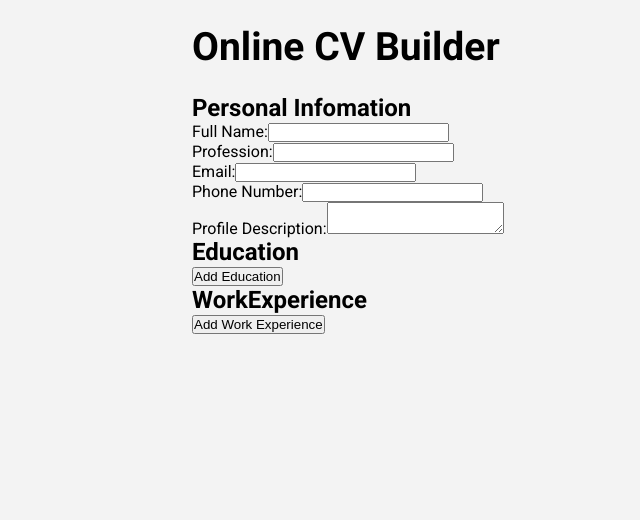
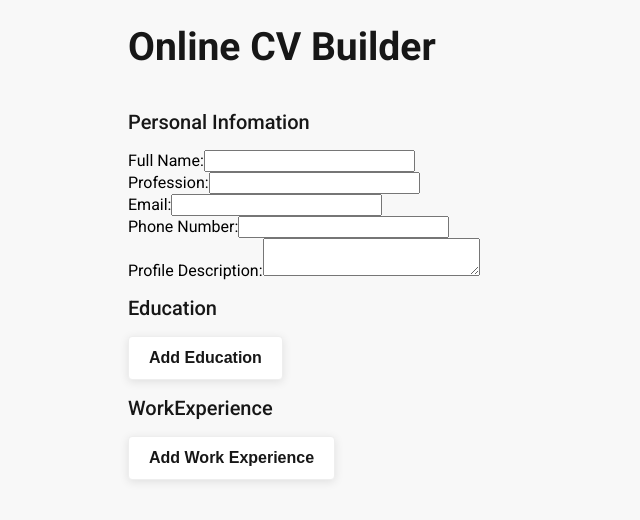
Before and after one commit to mark-akom/cv-builder, a React (Create React App) app: page / in a window 1280 px wide. Shown: the top 520 px of the page, without its empty margins (0-640 px from the left). Built offline with nearby package versions, Linux system fonts and the light colour scheme.

Commit message:
Style add button and section headings

```diff
--- a/src/styles/app.css
+++ b/src/styles/app.css
@@ -9,7 +9,11 @@
 :root {
     --body-font-size: 1rem;
     --heading-font-size: 2.441rem;
-    --app-bg-color: #f3f3f3;
+    --app-bg-color: #f8f8f8;
+    --body-text-color: #454545;
+    --heading-text-color: #171717;
+    --field-border-color: #eeeeee;
+    --section-heading-size: 1.25rem;
 }
 
 html {
@@ -18,8 +22,12 @@ html {
     background-color: var(--app-bg-color);
 }
 
+input, textarea , button{
+    font-size: inherit;
+}
+
 .app-body {
-    width: 70%;
+    width: 80%;
     margin: auto;
     padding-top: 24px;
 }
@@ -30,4 +38,30 @@ html {
     font-size: var(--heading-font-size);
     font-weight: 700;
     padding-bottom: 24px;
+    color: var(--heading-text-color);
 }
+
+
+.section-heading {
+    font-size: var(--section-heading-size);
+    font-weight: 500;
+    margin: 16px 0;
+    color: var(--heading-text-color)
+}
+
+/* styling of add buttons */
+
+.add-btn {
+    padding: 12px 20px;
+    display: block;
+    font-size: 16px;
+    font-weight: 700;
+    background-color: white;
+    color: var(--heading-text-color);
+    outline: none;
+    border: 1px solid var(--field-border-color);
+    border-radius: 4px;
+    margin-top: 16px;
+    box-shadow: 0 2px 10px rgba(0, 0, 0, 0.1);
+    cursor: pointer;
+}
```
